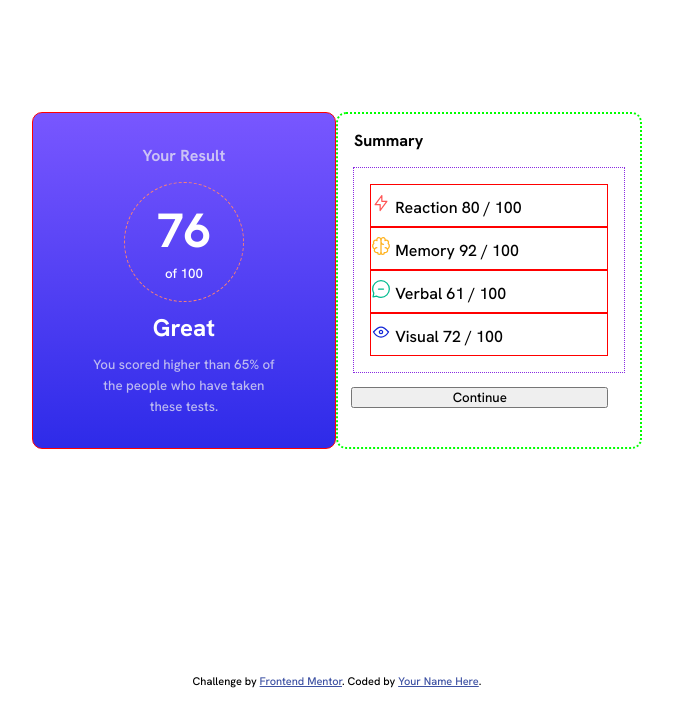
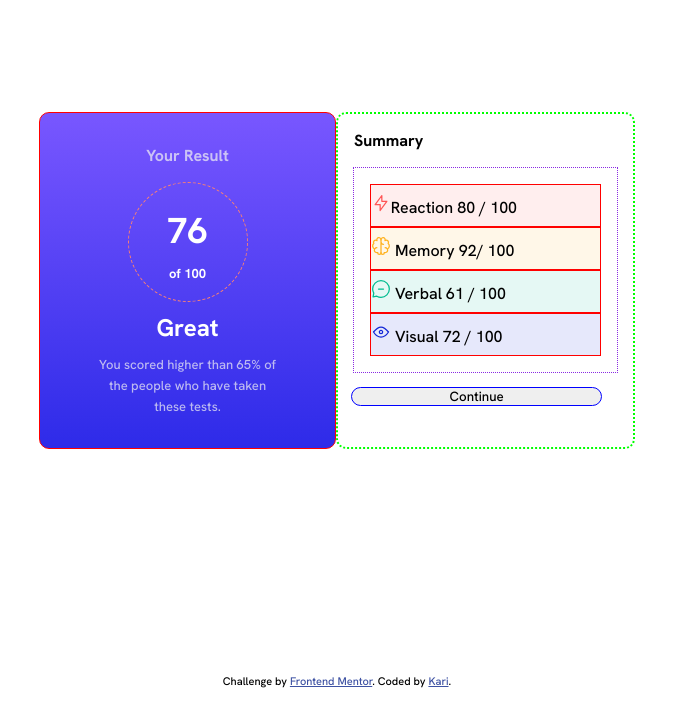
Before and after one commit to kouglas/results-summary-component-main, a plain HTML site: page results-summary-component-main/index.html in a window 1280 px wide. Shown: the whole page, without its empty margins (303-976 px from the left). Drawn offline with Linux system fonts and the light colour scheme.

Commit message:
update styles.css & index.html
placed text in spans: one span for the word and one span for the number and they got their own classes.
change list items to BEM naming convention
added transparent colors to background of list items

```diff
--- a/results-summary-component-main/index.html
+++ b/results-summary-component-main/index.html
@@ -16,7 +16,7 @@
           <div class="left-info">
             <h4 class="result-title">Your Result</h4>
             <div class="score-circle">
-              <p class="score"><span>76</span> <br> <small>of 100</small></p>
+              <p class="score"><span class="score-span">76</span> <br> <small>of 100</small></p>
             </div>
             <div class="result">
               <h2>Great</h2>
@@ -28,31 +28,27 @@
           <div class="right-title">
             <h4>Summary</h4>
           </div>
-          <div class="items">
-            <ul>
-              <li class="reaction">
+          <div class="list_items">
+            <ul class="list">
+              <li class="list__reaction">
                 <img
                   src="./assets/images/icon-reaction.svg"
-                  alt="lightning-icon">
-                  Reaction 80 / 100
+                  alt="lightning-icon"><span class="word">Reaction </span><span class="number">80 / 100</span>
                 </li>
-              <li class="memory">
+              <li class="list__memory">
                 <img
                   src="./assets/images/icon-memory.svg"
-                  alt="brain-icon">
-                 Memory 92 / 100
+                  alt="brain-icon"> <span class="word">Memory </span><span class="number">92/ 100 </span>
                 </li>
-              <li class="verbal">
+              <li class="list__verbal">
                 <img
                   src="./assets/images/icon-verbal.svg"
-                  alt="bubble-icon">
-                Verbal 61 / 100
+                  alt="bubble-icon"> <span class="word">Verbal </span><span class="number">61 / 100</span>
               </li>
-              <li class="visual">
+              <li class="list__visual">
                 <img
                   src="./assets/images/icon-visual.svg"
-                  alt="eye-icon">
-                 Visual 72 / 100
+                  alt="eye-icon"> <span class="word"><span>Visual </span><span class="number">72 / 100</span>
                 </li>
             </ul>
           </div>
@@ -68,7 +64,7 @@
   <footer>
     <div class="attribution">
       Challenge by <a rel="noopener" href="https://www.frontendmentor.io?ref=challenge" target="_blank">Frontend Mentor</a>.
-      Coded by <a href="#">Your Name Here</a>.
+      Coded by <a href="#">Kari</a>.
     </div>
   </footer>
 </body>
--- a/results-summary-component-main/styles.css
+++ b/results-summary-component-main/styles.css
@@ -50,9 +50,13 @@ body{
     padding: 1em;
     text-align: center;
 }
-span {
+.score, .score-span {
     font-weight: 700;
-    font-size: 3em;
+    font-size: 1.5em;
+}
+
+small{
+    font-size: small;
 }
 
 /* Right card / White card */
@@ -61,7 +65,7 @@ span {
     border: 2px dotted lime;
 }
 
-.items {
+.list_items {
     border: 1px dotted blueviolet;
     width: 90%;
     margin: 0 auto;
@@ -76,10 +80,32 @@ ul {
     list-style-type: none;
 }
 
+.list__reaction {
+    background-color: hsla(0, 100%, 67%, 0.1);
+}
+
+.list__memory {
+    background-color: hsla(39, 100%, 56%, 0.1);
+}
+.list__memory, .word {
+
+    /* border: 1px solid blue; */
+}
+
+.list__verbal {
+    background-color: hsla(166, 100%, 37%, 0.1);
+}
+
+.list__visual {
+    background-color: hsla(234, 85%, 45%, 0.1);
+}
+
 /* button */
 button {
     width: 85%;
     margin: 1em;
+    border: 1px solid blue;
+    border-radius: 10px;
 }
 
 /* typography */
```
